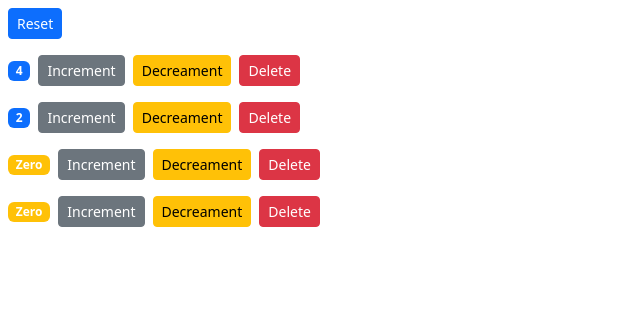
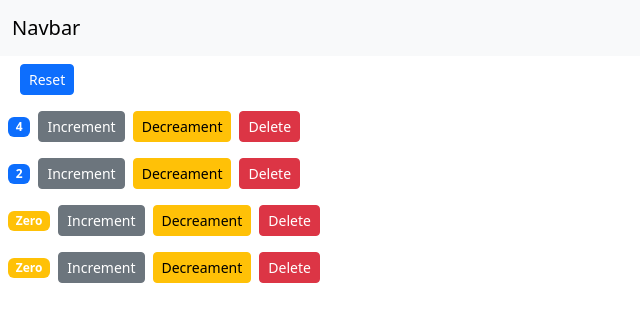
Before and after one commit to nima-nourinejad/Counter-App, a React (Create React App) app: page / in a window 1280 px wide. Shown: the top 322 px of the page, without its empty margins (0-640 px from the left). Built offline with nearby package versions, Linux system fonts and the light colour scheme.

Commit message:
added navbar

```diff
--- a/src/App.js
+++ b/src/App.js
@@ -1,24 +1,16 @@
-import logo from './logo.svg';
-import './App.css';
+import React from "react";
+import "./App.css";
+import Counters from "./components/counters";
+import NavBar from "./components/navbar";
 
 function App() {
   return (
-    <div className="App">
-      <header className="App-header">
-        <img src={logo} className="App-logo" alt="logo" />
-        <p>
-          Edit <code>src/App.js</code> and save to reload.
-        </p>
-        <a
-          className="App-link"
-          href="https://reactjs.org"
-          target="_blank"
-          rel="noopener noreferrer"
-        >
-          Learn React
-        </a>
-      </header>
-    </div>
+    <React.Fragment>
+      <NavBar />
+      <nain className="container">
+        <Counters />
+      </nain>
+    </React.Fragment>
   );
 }
 
--- /dev/null
+++ b/src/components/navbar.jsx
@@ -0,0 +1,17 @@
+import React, { Component } from "react";
+
+class NavBar extends Component {
+  render() {
+    return (
+      <nav className="navbar bg-body-tertiary">
+        <div className="container-fluid">
+          <a className="navbar-brand" href="#">
+            Navbar
+          </a>
+        </div>
+      </nav>
+    );
+  }
+}
+
+export default NavBar;
--- a/src/index.js
+++ b/src/index.js
@@ -4,13 +4,12 @@
 import App from './App';
 import reportWebVitals from './reportWebVitals';
 import 'bootstrap/dist/css/bootstrap.css';
-import Counters from './components/counters';
 
 
 const root = ReactDOM.createRoot(document.getElementById('root'));
 root.render(
   <React.StrictMode>
-    <Counters />
+    <App />
   </React.StrictMode>
 );
 
```
